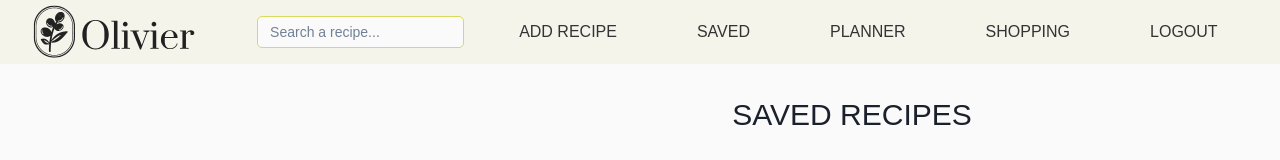
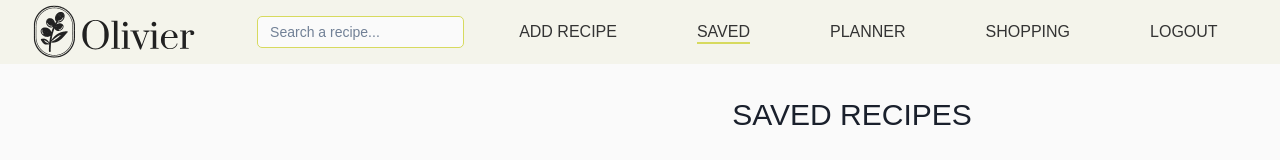
Before and after one commit to Code-the-Dream-School/dd-prac-team1-front, a React (Create React App) app: page /saved-recipes in a window 1280 px wide. Shown: the top 160 px of the page. Built offline with nearby package versions, Linux system fonts and the light colour scheme; no server answers.

Commit message:
active navlinks

```diff
--- a/src/components/Layout/Layout.tsx
+++ b/src/components/Layout/Layout.tsx
@@ -10,7 +10,7 @@ import {
   Image,
 } from "@chakra-ui/react";
 import { HamburgerIcon, CloseIcon } from "@chakra-ui/icons";
-import { NavLink, Outlet } from "react-router-dom";
+import { NavLink, Outlet, useLocation } from "react-router-dom";
 import { useNavigate } from "react-router-dom";
 import { logout } from "../../utils/fetchData";
 import RecipeSearch from "../Search/RecipeSearch";
@@ -33,7 +33,7 @@ cursor: pointer;
     position: absolute;
     bottom: 0;
     left: 0;
-  width: 0;
+    width: ${({ isActive }) => (isActive ? "100%" : "0")};
     height: 2px;
     background-color: #d7da5e;
     transition: width 0.3s ease-in-out;
@@ -45,6 +45,7 @@ export default function Layout() {
   const navigate = useNavigate();
   const toast = useToast();
   const navbarRef = useRef<HTMLDivElement>(null);
+  const location = useLocation();
 
   useEffect(() => {
     const handler = (event: { target: any; }) => {
@@ -125,11 +126,35 @@ export default function Layout() {
                 spacing={20}
                 display={{ base: "none", lg: "flex" }}
                 justifyContent={"flex-end"}>
-                <AnimatedUnderlineText href="/search-choice">ADD RECIPE</AnimatedUnderlineText>
-                <AnimatedUnderlineText href="/saved-recipes">SAVED</AnimatedUnderlineText>
-                <AnimatedUnderlineText href="/planner">PLANNER</AnimatedUnderlineText>
-                <AnimatedUnderlineText href="/shopping-list">SHOPPING</AnimatedUnderlineText>
-                <AnimatedUnderlineText onClick={handleLogout}>LOGOUT</AnimatedUnderlineText>
+              <AnimatedUnderlineText
+                href="/search-choice"
+                isActive={location.pathname === "/search-choice"}
+              >
+                    ADD RECIPE
+                </AnimatedUnderlineText>
+                <AnimatedUnderlineText
+                  href="/saved-recipes"
+                  isActive={location.pathname === "/saved-recipes"}
+                >
+                  SAVED
+                </AnimatedUnderlineText>
+                <AnimatedUnderlineText
+                  href="/planner"
+                  isActive={location.pathname === "/planner"}
+                >
+                  PLANNER
+                </AnimatedUnderlineText>
+                <AnimatedUnderlineText
+                  href="/shopping-list"
+                  isActive={location.pathname === "/shopping-list"}
+                >
+                  SHOPPING
+                </AnimatedUnderlineText>
+                <AnimatedUnderlineText
+                  onClick={handleLogout}
+                >
+                    LOGOUT
+                </AnimatedUnderlineText>
               </HStack>
             </HStack>
           </HStack>
@@ -137,7 +162,7 @@ export default function Layout() {
 
         {isOpen ? (
           <Box pb={4} display={{ base: "flex", lg: "none" }}>
-            <Stack as={"nav"} spacing={4}>
+            <Stack as={"nav"} spacing={4} onClick={onClose}>
               <NavLink to="/search-choice">ADD RECIPE</NavLink>
               <NavLink to="/saved-recipes">SAVED</NavLink>
               <NavLink to="/planner">PLANNER</NavLink>
```
Lines whose indentation alone changed are shown as unchanged.
